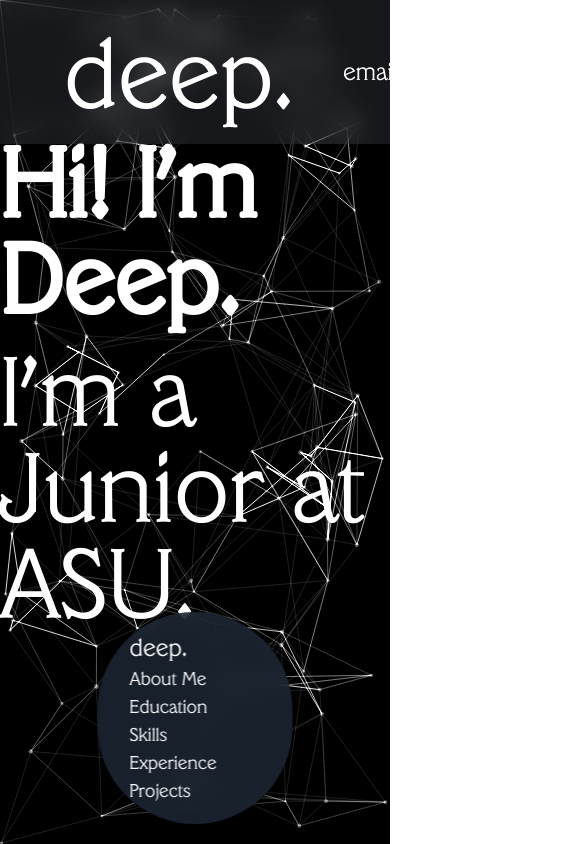
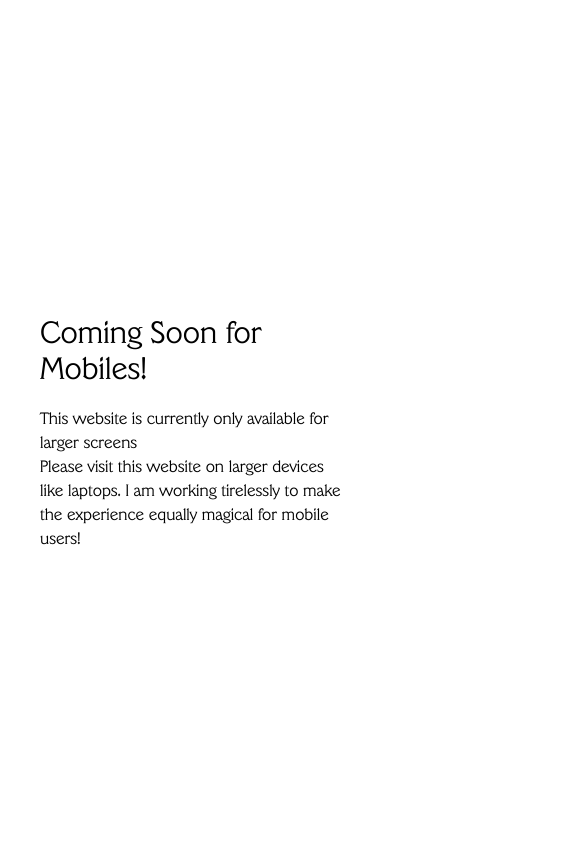
Before and after one commit to deep-goyal/portfolio, a Next.js app: page / in a window 390 px wide. Shown: the top 844 px of the page, 585 px wide, since content can reach past the window. Built offline with nearby package versions, Linux system fonts and the light colour scheme.

Commit message:
add mobile breakpoints

```diff
--- a/app/components/MobileMessage.jsx
+++ b/app/components/MobileMessage.jsx
@@ -2,12 +2,12 @@
 
 const MobileMessage = () => {
   return (
-    <div>
-      <h1>Coming Soon for Mobiles!</h1>
-      <p>This feature is currently under development.</p>
+    <div className="flex flex-col justify-center h-screen px-10">
+      <h1 className="text-3xl py-5 self-center">Coming Soon for Mobiles!</h1>
+      <p>This website is currently only available for larger screens</p>
       <p>
-        Please visit this website on larger devices such as laptops. I am
-        working tirelessly to make the experience equally magical on mobiles!
+        Please visit this website on larger devices like laptops. I am working
+        tirelessly to make the experience equally magical for mobile users!
       </p>
     </div>
   );
--- a/app/page.jsx
+++ b/app/page.jsx
@@ -1,3 +1,7 @@
+"use client";
+
+import MobileMessage from "./components/MobileMessage";
+
 import Aboutme from "@/app/components/Aboutme";
 import NavBar from "@/app/components/NavBar";
 
@@ -8,8 +12,30 @@
 import Projects from "@/app/components/Projects";
 import Toolbar from "@/app/components/Toolbar";
 
+import { useState, useEffect } from "react";
+
 export default function Home() {
+  const [isMobile, setMobile] = useState(false);
+
+  useEffect(() => {
+    const handleResize = () => {
+      setMobile(window.innerWidth < 768);
+    };
+
+    handleResize();
+
+    window.addEventListener("resize", handleResize);
+
+    return () => {
+      window.removeEventListener("resize", handleResize);
+    };
+  });
+
   return (
+    <>
+      {isMobile ? (
+        <MobileMessage />
+      ) : (
         <div className="min-h-screen bg-black text-white dark:bg-white dark:text-black">
           <CanvasBackground />
           <NavBar />
@@ -38,5 +64,7 @@
 
           <Toolbar />
         </div>
+      )}
+    </>
   );
 }
```
Lines whose indentation alone changed are shown as unchanged.
